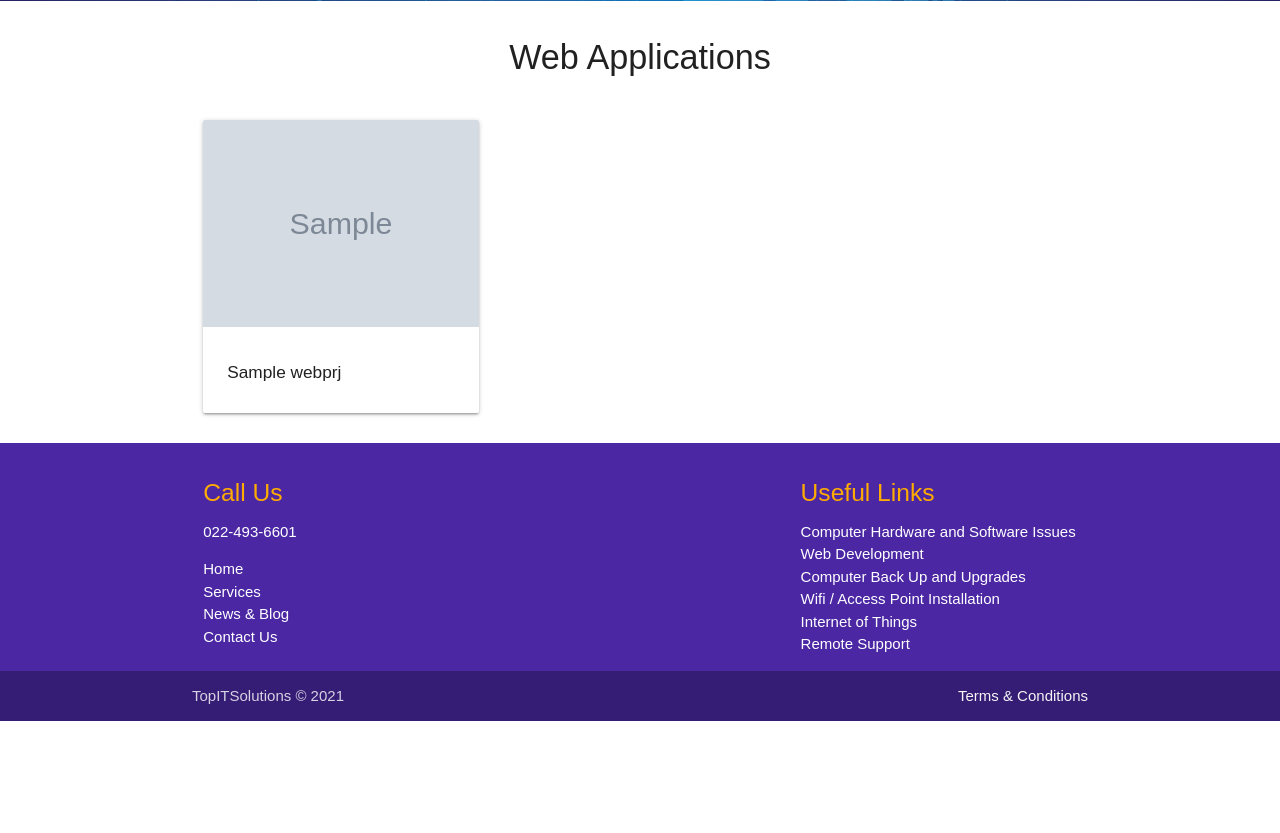
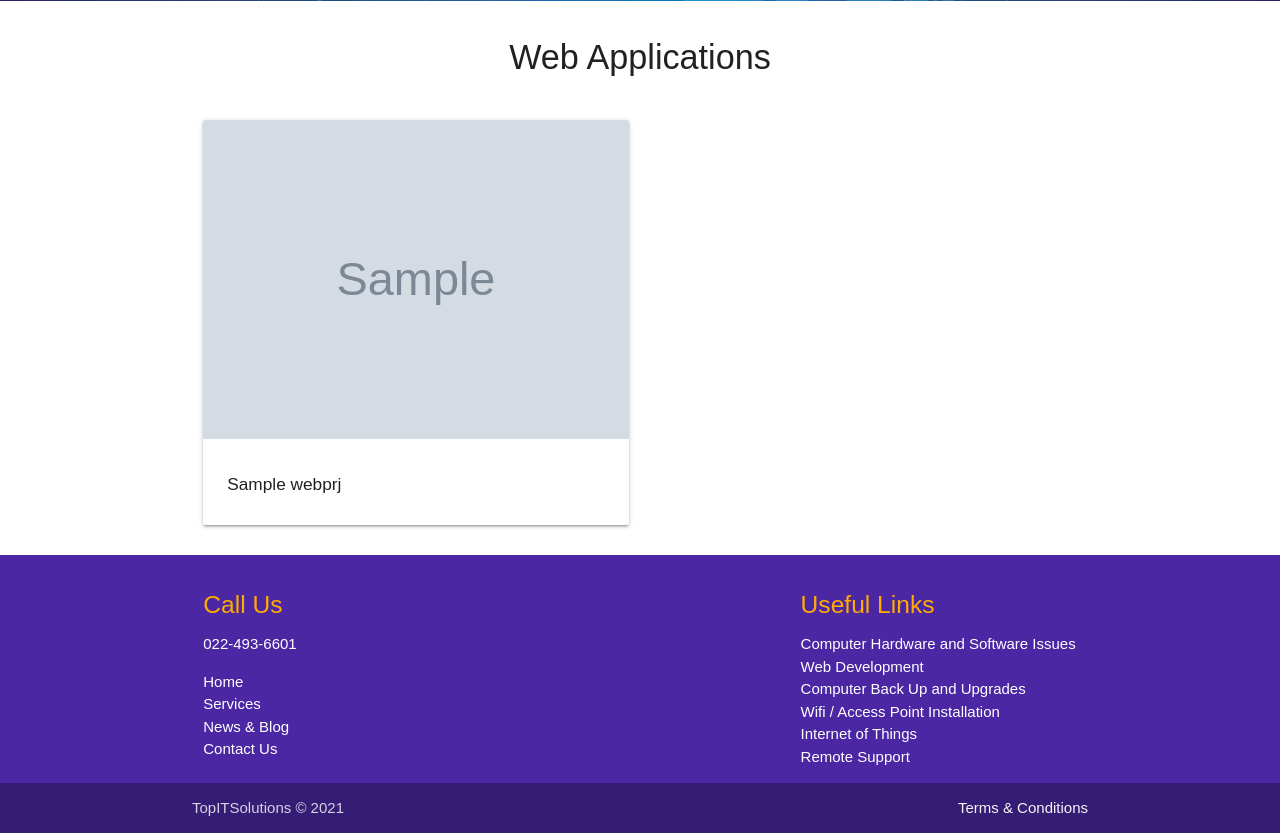
Before and after one commit to christopherece/topitsolutions_project, a Django app: page /services/webdevelopment in a window 1280 px wide. Shown: the part 489-1322 px from the top of the page. Before the commit the page ends 1210 px from the top, so only its background shows below. Run offline with Django 3.2, Linux system fonts and the light colour scheme; tables that the repository leaves empty hold one stand-in row (values such as "Sample post"); grey boxes marked "Sample" are stand-in pictures; some libraries are stand-ins or nearby versions.

Commit message:
Edited Webappssn

```diff
--- a/templates/services/webdevelopment.html
+++ b/templates/services/webdevelopment.html
@@ -27,7 +27,7 @@
         </h4><br>
         {% if webprjs %}
           {% for webprj in webprjs %}
-          <div class="col s12 m4">
+          <div class="col s12 m6">
             <div class="card">
               <div class="card-image">
                   <img src="{{webprj.photo.url}}" alt="">
```
